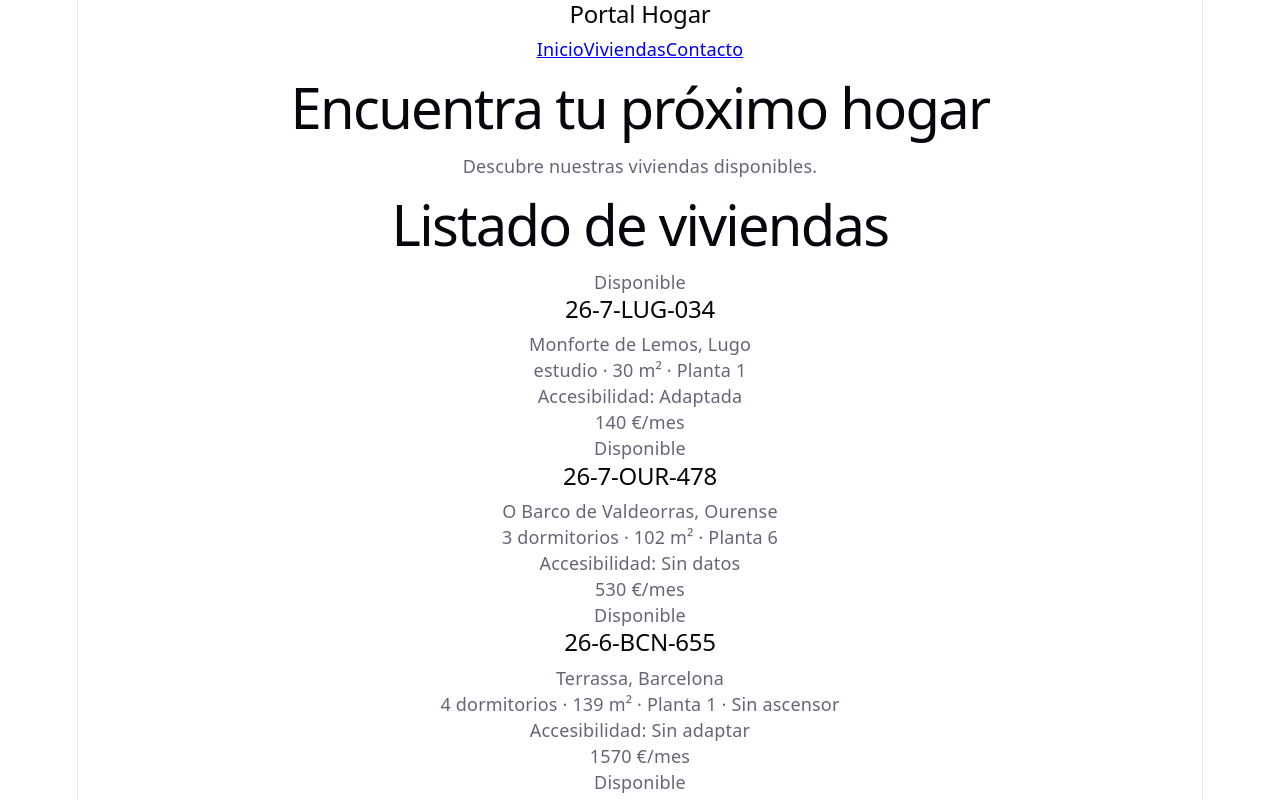
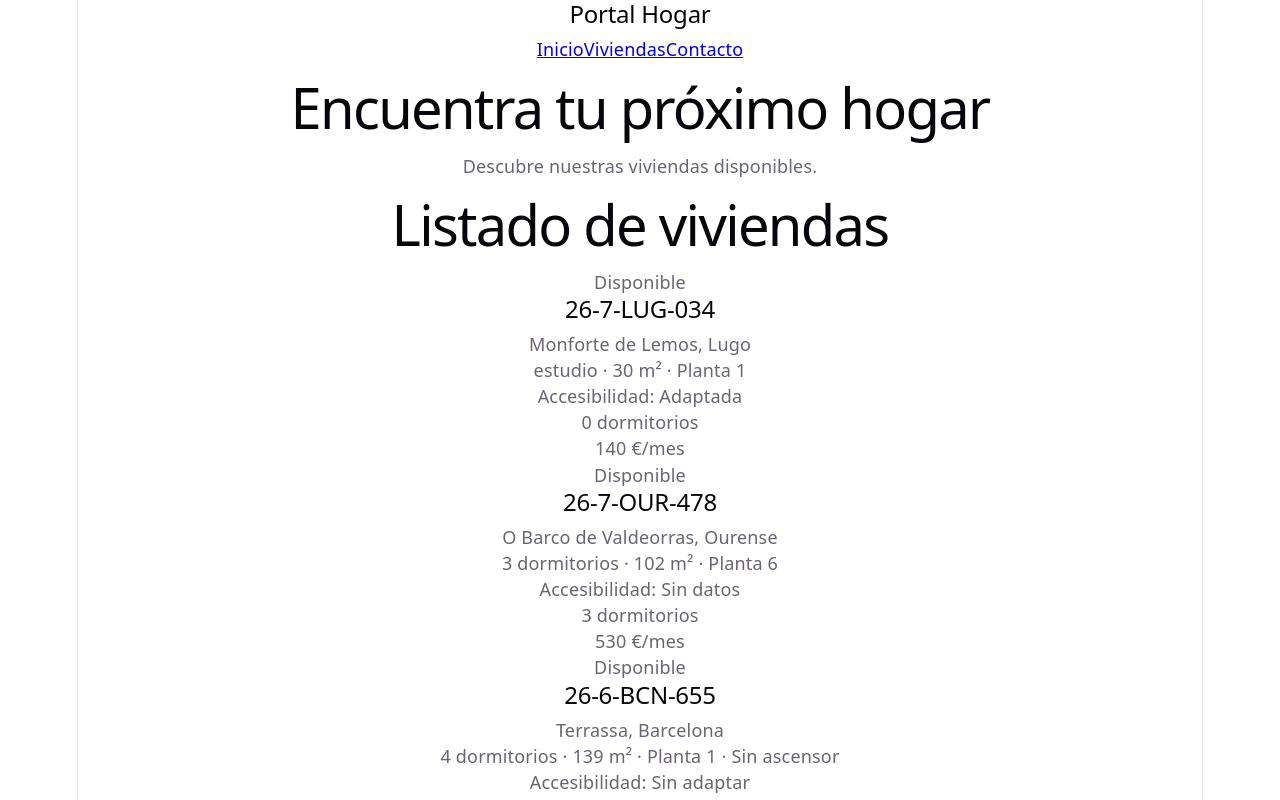
Before and after one commit to gaelmarcelino/Tareas-PMDM, a React (Vite) app in the folder mi-web/: page / in a window 1280 px wide. Shown: the top 800 px of the page. Built offline with nearby package versions, Linux system fonts and the light colour scheme; data requests are answered from the project's data file.

Commit message:
correción visualizacion de dormitorios cuando el valor es 0

```diff
--- a/mi-web/src/components/DwellingCard.jsx
+++ b/mi-web/src/components/DwellingCard.jsx
@@ -1,4 +1,3 @@
-
 function DwellingCard({ dwelling }) {
   const estado = dwelling.adjudicada
     ? "Adjudicada"
@@ -60,6 +59,12 @@ function DwellingCard({ dwelling }) {
             dwelling.accesibilidad}
       </p>
 
+      <p>
+        {dwelling.dormitorios != null && (
+          <span>{dwelling.dormitorios} dormitorios</span>
+        )}
+      </p>
+
       <p>{renta}</p>
     </article>
   );
```
